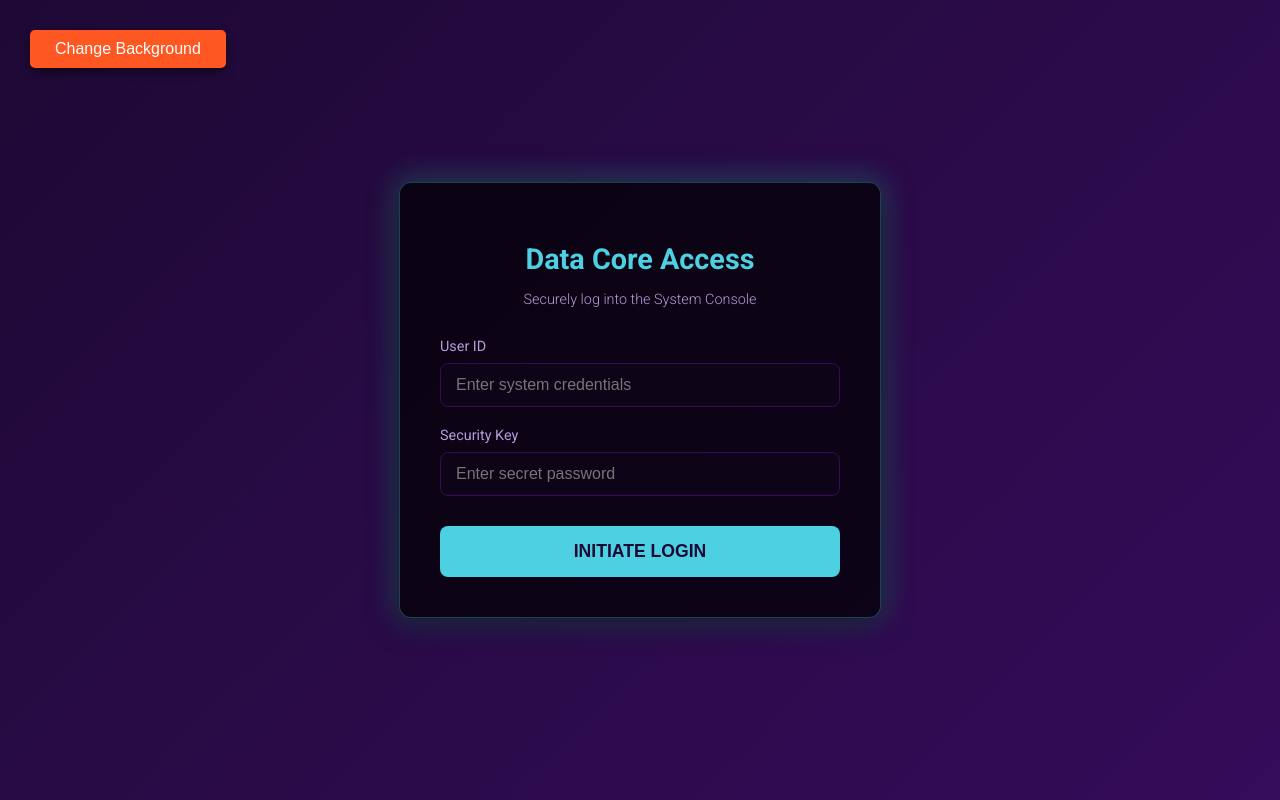
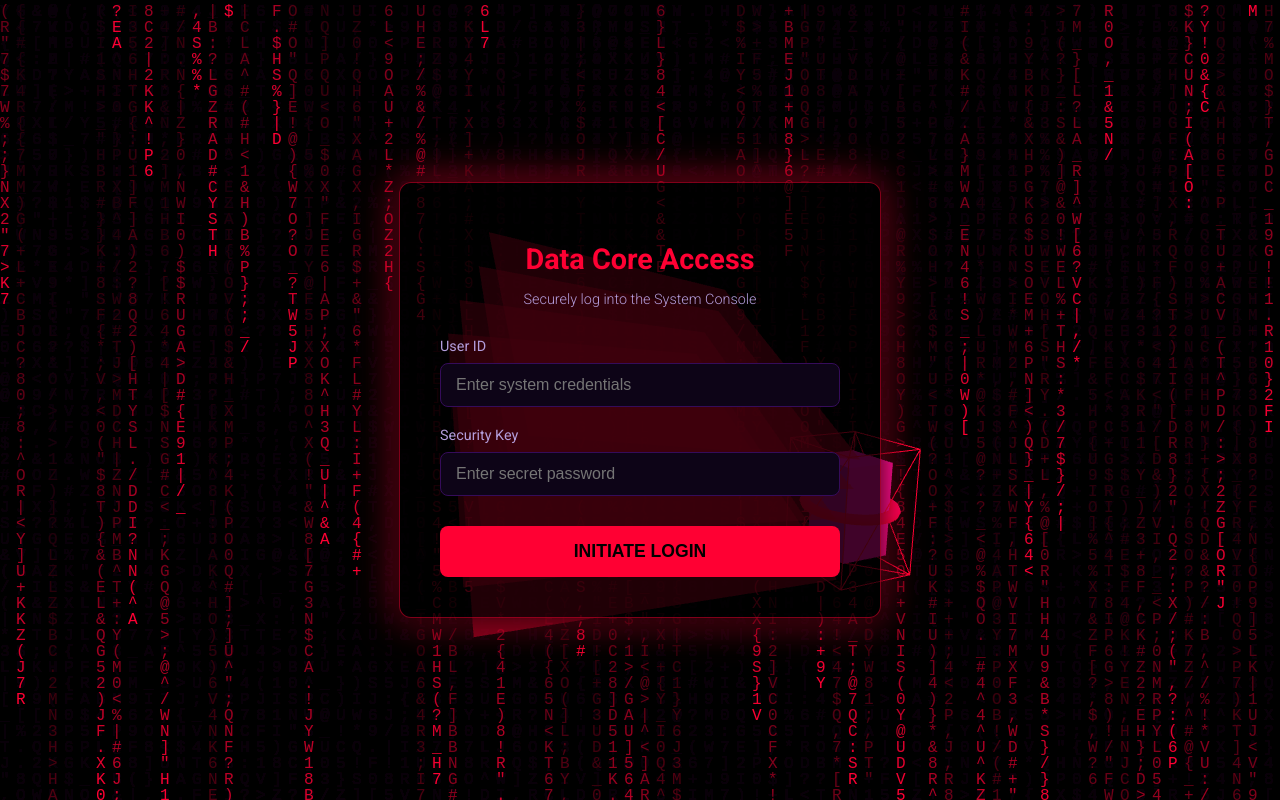
Before and after one commit to nirajjaitwar329-max/login-page, a plain HTML site: page index.html in a window 1280 px wide. Drawn offline with nearby package versions, Linux system fonts and the light colour scheme; animation ran at ten frames a second.

Commit message:
Update index.html
Signed-off-by: nirajjaitwar329-max <nirajjaitwar329@gmail.com>

```diff
--- a/index.html
+++ b/index.html
@@ -3,26 +3,35 @@
 <head>
     <meta charset="UTF-8">
     <meta name="viewport" content="width=device-width, initial-scale=1.0">
-    <title>3D Data Console with Dynamic Background</title>
-    <script src="https://cdnjs.cloudflare.com/ajax/libs/three.js/r128/three.min.js"></script>
+    <title>3D Data Console with Red Matrix Rain and Core</title>
+    <script src="https://cdnjs.cloudflare.com/ajax/libs/three.js/r134/three.min.js"></script>
     <link href="https://fonts.googleapis.com/css2?family=Roboto:wght@300;400;700&display=swap" rel="stylesheet">
 
     <style>
-        /* Color Palette: Dark Purple (#1e0935), Blue/Cyan Accent (#4dd0e1) */
+        /* Color Palette: Pure Black (#000000), Red Accent (#ff0033) */
 
         body {
             margin: 0;
             padding: 0;
             overflow: hidden;
             font-family: 'Roboto', sans-serif;
-            /* Base background color for fallback */
-            background-color: #1e0935;
+            background-color: #000000; /* CHANGED TO PURE BLACK */
         }
 
         /* ------------------------------------------- */
-        /* --- 3D Scene and Dynamic Background Container --- */
-        /* This container is used by both JS codes. */
-        /* Initially set up for Three.js, but JS will update its background property */
+        /* --- Matrix Rain Canvas Container --- */
+        #matrix-rain {
+            position: fixed;
+            top: 0;
+            left: 0;
+            width: 100%;
+            height: 100%;
+            z-index: 0;
+            background-color: #000000; /* CHANGED TO PURE BLACK */
+        }
+
+        /* ------------------------------------------- */
+        /* --- 3D Scene Container --- */
         #threejs-container {
             position: fixed;
             top: 0;
@@ -30,21 +39,16 @@
             width: 100%;
             height: 100%;
             z-index: 1;
-            transition: background 0.5s ease-in-out; /* Added transition from first code */
-            /* Applying the gradient to the container for better depth (from second code) */
-            background: linear-gradient(135deg, #1e0935 0%, #350c5a 100%);
         }
 
-        /* The three.js canvas will be added here, and its background will be transparent */
-        /* We will use the #threejs-container's background for both the 3D scene's base color
-           and the dynamic background images.
-           Note: The original Three.js scene did not use the background image.
-           For simplicity, I've integrated the image change logic to the threejs-container itself.
-           If the Three.js canvas is non-transparent, the background image won't be seen.
-        */
+        /* Ensure the Three.js canvas background is transparent */
+        #threejs-container canvas {
+            display: block;
+            background-color: transparent !important;
+        }
 
         /* ------------------------------------------- */
-        /* --- Login Overlay --- (from second code) */
+        /* --- Login Overlay --- */
         .login-overlay {
             position: absolute;
             top: 0;
@@ -58,19 +62,28 @@
         }
 
         .login-box {
-            background-color: rgba(0, 0, 0, 0.7);
+            /* Still using semi-transparent black for the box itself */
+            background-color: rgba(0, 0, 0, 0.75);
             padding: 40px;
             border-radius: 12px;
-            box-shadow: 0 4px 30px rgba(0, 0, 0, 0.8), 0 0 30px rgba(77, 208, 225, 0.5);
-            border: 1px solid rgba(77, 208, 225, 0.3);
+            /* Red glow effect */
+            box-shadow: 0 4px 30px rgba(0, 0, 0, 0.8), 0 0 40px rgba(255, 0, 51, 0.7);
+            border: 1px solid rgba(255, 0, 51, 0.5);
             text-align: center;
             width: 90%;
             max-width: 400px;
+            /* Kept a dark purple tint for secondary UI text for contrast against the red */
             color: #b39ddb;
+            animation: fadeIn 1s ease-out;
+        }
+
+        @keyframes fadeIn {
+            from { opacity: 0; transform: translateY(-20px); }
+            to { opacity: 1; transform: translateY(0); }
         }
 
         .title {
-            color: #4dd0e1;
+            color: #ff0033;
             margin-bottom: 5px;
             font-weight: 700;
             font-size: 1.8rem;
@@ -109,16 +122,16 @@
         }
 
         .input-group input:focus {
-            border-color: #4dd0e1;
+            border-color: #ff0033;
             outline: none;
-            box-shadow: 0 0 10px rgba(77, 208, 225, 0.8);
+            box-shadow: 0 0 10px rgba(255, 0, 51, 0.8);
         }
 
         .login-button {
             width: 100%;
             padding: 15px;
-            background-color: #4dd0e1;
-            color: #1e0935;
+            background-color: #ff0033;
+            color: #000000; /* Changed text color to black for max contrast on red button */
             border: none;
             border-radius: 8px;
             font-size: 1.1rem;
@@ -129,46 +142,22 @@
         }
 
         .login-button:hover {
-            background-color: #79e5f5;
+            background-color: #ff3366;
             transform: translateY(-2px);
         }
-
-        /* ------------------------------------------- */
-        /* --- Background Change Button Styling --- (from first code) */
-        #changeBg {
-            position: absolute;
-            top: 30px; /* Position it in the top left corner */
-            left: 30px;
-            padding: 10px 25px;
-            font-size: 1rem;
-            border: none;
-            border-radius: 5px;
-            cursor: pointer;
-            background: #ff5722;
-            color: white;
-            transition: 0.3s;
-            z-index: 20; /* Ensure it's above everything */
-            box-shadow: 0 4px 10px rgba(0,0,0,0.5);
-        }
-
-        #changeBg:hover {
-            background: #e64a19;
-            transform: scale(1.05);
-        }
-
     </style>
 </head>
 <body>
 
+    <canvas id="matrix-rain"></canvas>
+
     <div id="threejs-container"></div>
-
-    <button id="changeBg">Change Background</button>
 
     <div class="login-overlay">
         <div class="login-box">
             <h1 class="title">Data Core Access</h1>
             <p class="subtitle">Securely log into the System Console</p>
-            <form action="#" method="POST">
+            <form id="loginForm" action="#" method="POST">
                 <div class="input-group">
                     <label for="username">User ID</label>
                     <input type="text" id="username" name="username" required placeholder="Enter system credentials">
@@ -183,63 +172,50 @@
     </div>
 
     <script>
-        // --- Shared Elements ---
+        // --- 3D SCENE SCRIPT (Red) ---
+        const RED_COLOR = 0xff0033;
         const container = document.getElementById('threejs-container');
-        const button = document.getElementById('changeBg');
-
-        // --- Background Image Logic (from first code) ---
-        const images = [
-            'https://images.unsplash.com/photo-1507525428034-b723cf961d3e', // Beach
-            'https://images.unsplash.com/photo-1493244040629-496f6d136cc3', // Mountain road
-            'https://images.unsplash.com/photo-1506744038136-46273834b3fb'  // Lake and mountains
-        ];
-
-        button.addEventListener('click', () => {
-            const randomIndex = Math.floor(Math.random() * images.length);
-            // We use background-image to overlay the Three.js scene's background.
-            // The canvas must have an alpha channel for the image to show.
-            container.style.background = url(${images[randomIndex]}) no-repeat center center/cover;
-            // Re-apply the initial gradient if the new random image is the first one (for a 'toggle' effect)
-            if (randomIndex === 0) {
-                 container.style.background = url(${images[randomIndex]}) no-repeat center center/cover;
-            }
-        });
-
-        // --- Three.js Logic (from second code) ---
-        let scene, camera, renderer, cube, planes = [];
+        let scene, camera, renderer, serverCore, planes = [];
+        let mouseX = 0, mouseY = 0;
+        let windowHalfX = window.innerWidth / 2;
+        let windowHalfY = window.innerHeight / 2;
 
         function init() {
             // Scene setup
             scene = new THREE.Scene();
 
-            // Camera (Perspective)
+            // Camera
             camera = new THREE.PerspectiveCamera(75, window.innerWidth / window.innerHeight, 0.1, 1000);
             camera.position.z = 5;
 
-            // Renderer - IMPORTANT: Set alpha: true for the background image to show!
+            // Renderer - alpha: true and transparent clear color
             renderer = new THREE.WebGLRenderer({ antialias: true, alpha: true });
             renderer.setSize(window.innerWidth, window.innerHeight);
+            renderer.setClearColor(0x000000, 0);
             container.appendChild(renderer.domElement);
 
             // Lighting
-            const ambientLight = new THREE.AmbientLight(0x404040, 5); // soft white light
+            const ambientLight = new THREE.AmbientLight(0x404040, 5);
             scene.add(ambientLight);
-            const pointLight = new THREE.PointLight(0x4dd0e1, 1, 100);
-            pointLight.position.set(5, 5, 5);
-            scene.add(pointLight);
+            // SpotLight (Red)
+            const spotLight = new THREE.SpotLight(RED_COLOR, 3, 50, Math.PI / 4, 0.5);
+            spotLight.position.set(5, 5, 5);
+            spotLight.castShadow = true;
+            scene.add(spotLight);
 
-            // --- Creating the Central Layered Structure (Planes) ---
-            const geometry = new THREE.PlaneGeometry(3, 3);
-            const material = new THREE.MeshBasicMaterial({
-                color: 0x4dd0e1,
+
+            // --- Central Layered Structure (Planes) (Red) ---
+            const planeGeometry = new THREE.PlaneGeometry(3, 3);
+            const planeMaterial = new THREE.MeshBasicMaterial({
+                color: RED_COLOR,
                 side: THREE.DoubleSide,
                 transparent: true,
-                opacity: 0.15
+                opacity: 0.5
             });
 
             const count = 5;
             for (let i = 0; i < count; i++) {
-                const plane = new THREE.Mesh(geometry, material.clone());
+                const plane = new THREE.Mesh(planeGeometry, planeMaterial.clone());
                 plane.position.y = (i - (count - 1) / 2) * 0.3;
                 plane.rotation.x = Math.PI * -0.3;
                 plane.rotation.z = Math.PI * 0.1;
@@ -247,18 +223,47 @@
                 planes.push(plane);
             }
 
-            // --- Creating a Server Cube (Simple Box) ---
-            const cubeGeometry = new THREE.BoxGeometry(0.8, 1.2, 0.8);
-            const cubeMaterial = new THREE.MeshBasicMaterial({
-                color: 0x4dd0e1,
-                wireframe: true // Wireframe to give a tech look
+            // --- Interactive Server Core (Red) ---
+            serverCore = new THREE.Group();
+            serverCore.position.set(2, -1, 0);
+
+            // 1. Outer Wireframe (Red)
+            const outerGeometry = new THREE.BoxGeometry(0.8, 1.2, 0.8);
+            const outerMaterial = new THREE.MeshBasicMaterial({
+                color: RED_COLOR,
+                wireframe: true
             });
-            cube = new THREE.Mesh(cubeGeometry, cubeMaterial);
-            cube.position.set(2, -1, 0);
-            scene.add(cube);
+            const outerBox = new THREE.Mesh(outerGeometry, outerMaterial);
+            serverCore.add(outerBox);
 
-            // Resize listener
+            // 2. Inner Solid Core (Emissive Red)
+            const innerGeometry = new THREE.BoxGeometry(0.5, 0.9, 0.5);
+            const innerMaterial = new THREE.MeshLambertMaterial({
+                color: 0x350c5a, // Dark core color remains the same
+                emissive: RED_COLOR,
+                emissiveIntensity: 0.5
+            });
+            const innerBox = new THREE.Mesh(innerGeometry, innerMaterial);
+            serverCore.add(innerBox);
+
+            // 3. Spinning Accent (Donut) (Red)
+            const torusGeometry = new THREE.TorusGeometry(0.4, 0.05, 8, 50);
+            const torusMaterial = new THREE.MeshLambertMaterial({ color: RED_COLOR });
+            const torus = new THREE.Mesh(torusGeometry, torusMaterial);
+            torus.rotation.x = Math.PI / 2;
+            serverCore.add(torus);
+
+            scene.add(serverCore);
+
+            // Event Listeners for Interaction
             window.addEventListener('resize', onWindowResize, false);
+            document.addEventListener('mousemove', onDocumentMouseMove, false);
+        }
+
+        // --- Mouse Interaction Handler ---
+        function onDocumentMouseMove(event) {
+            mouseX = (event.clientX - windowHalfX) * 0.005;
+            mouseY = (event.clientY - windowHalfY) * 0.005;
         }
 
         // --- Animation Loop ---
@@ -267,20 +272,31 @@
 
             const time = Date.now() * 0.0005;
 
+            // Camera movement
+            camera.position.x += (mouseX - camera.position.x) * 0.02;
+            camera.position.y += (-mouseY - camera.position.y) * 0.02;
+            camera.lookAt(scene.position);
+
             // Rotate the planes slowly
             planes.forEach((plane, index) => {
-                plane.rotation.y = time * (0.5 + index * 0.1);
+                plane.rotation.y += 0.005 + index * 0.0006;
+                plane.position.x = Math.sin(time * 0.5 + index) * 0.2;
             });
 
-            // Rotate the cube slowly
-            cube.rotation.x += 0.002;
-            cube.rotation.y += 0.005;
+            // Rotate the server core (FIXED)
+            serverCore.rotation.x += 0.003;
+            serverCore.rotation.y += 0.007;
+
+            // Rotate the inner torus within the group
+            serverCore.children[2].rotation.z += 0.02;
 
             renderer.render(scene, camera);
         }
 
         // --- Handle Window Resize ---
         function onWindowResize() {
+            windowHalfX = window.innerWidth / 2;
+            windowHalfY = window.innerHeight / 2;
             camera.aspect = window.innerWidth / window.innerHeight;
             camera.updateProjectionMatrix();
             renderer.setSize(window.innerWidth, window.innerHeight);
@@ -289,6 +305,71 @@
         // Run the combined logic
         init();
         animate();
+
+
+        // --- MATRIX RAIN SCRIPT (Black Fade) ---
+        const matrixCanvas = document.getElementById('matrix-rain');
+        const context = matrixCanvas.getContext('2d');
+
+        let W = window.innerWidth;
+        let H = window.innerHeight;
+        matrixCanvas.width = W;
+        matrixCanvas.height = H;
+
+        // Character set
+        const characters = 'ABCDEFGHIJKLMNOPQRSTUVWXYZ0123456789!@#$%^&*()_+{}[]|:;"<>,.?/';
+        const fontSize = 16;
+        const columns = Math.floor(W / fontSize);
+        const drops = [];
+
+        // Initialize drops to the top of the canvas
+        for (let i = 0; i < columns; i++) {
+            drops[i] = 1;
+        }
+
+        // The key part: The loop for the rain
+        function drawMatrix() {
+            // Dark rectangle to fade the previous frame's characters
+            // CHANGED TO FADE INTO PURE BLACK rgba(0, 0, 0, 0.05)
+            context.fillStyle = 'rgba(0, 0, 0, 0.05)';
+            context.fillRect(0, 0, W, H);
+
+            context.fillStyle = '#ff0033'; // Red color for the text
+            context.font = fontSize + 'px monospace';
+
+            for (let i = 0; i < drops.length; i++) {
+                // Get a random character
+                const text = characters[Math.floor(Math.random() * characters.length)];
+
+                // Draw the character
+                context.fillText(text, i * fontSize, drops[i] * fontSize);
+
+                // Send the drop back to the top randomly
+                if (drops[i] * fontSize > H && Math.random() > 0.975) {
+                    drops[i] = 0;
+                }
+
+                // Increment the drop position
+                drops[i]++;
+            }
+        }
+
+        // Matrix Rain Resize Handler
+        window.addEventListener('resize', () => {
+            W = window.innerWidth;
+            H = window.innerHeight;
+            matrixCanvas.width = W;
+            matrixCanvas.height = H;
+            // Re-initialize drops array for new column count
+            const newColumns = Math.floor(W / fontSize);
+            drops.length = 0;
+            for (let i = 0; i < newColumns; i++) {
+                drops[i] = Math.floor(Math.random() * H / fontSize); // start at random heights
+            }
+        });
+
+        setInterval(drawMatrix, 40); // 25 frames per second
+
     </script>
 
 </body>
```
